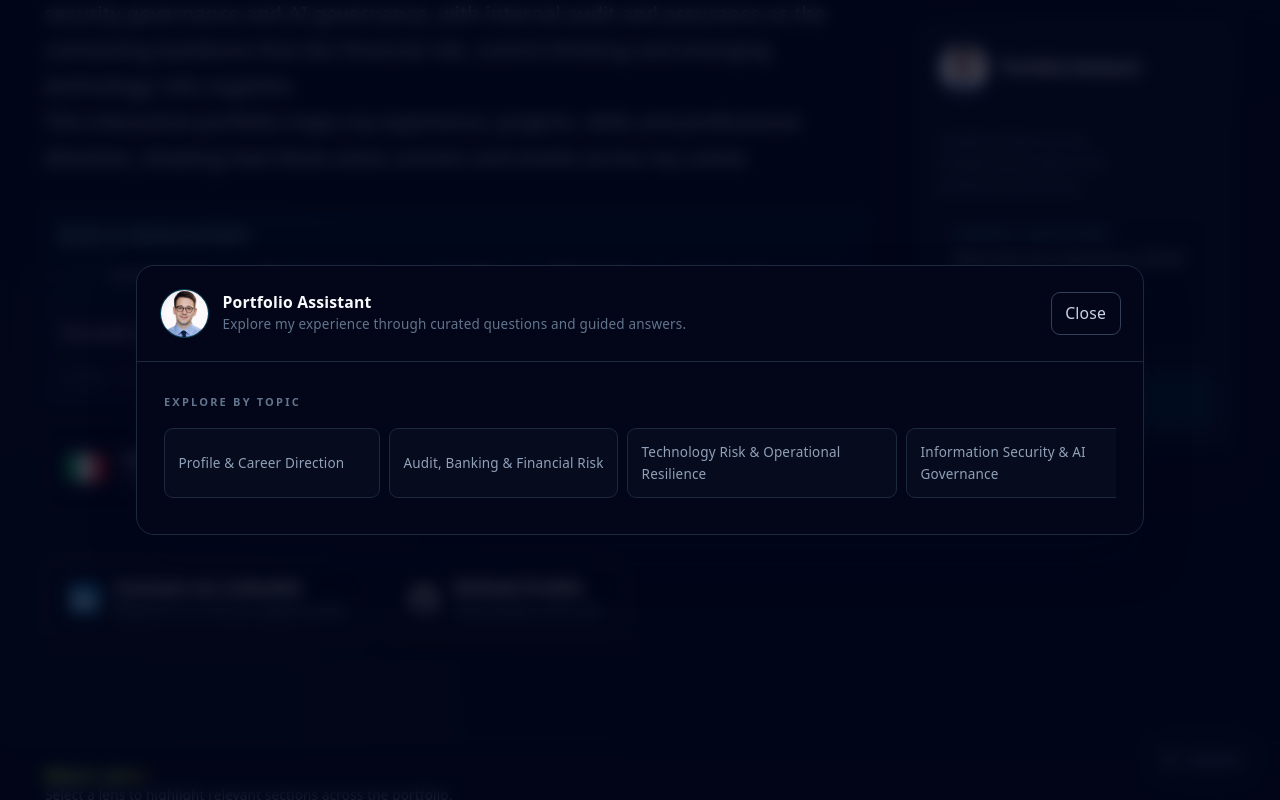
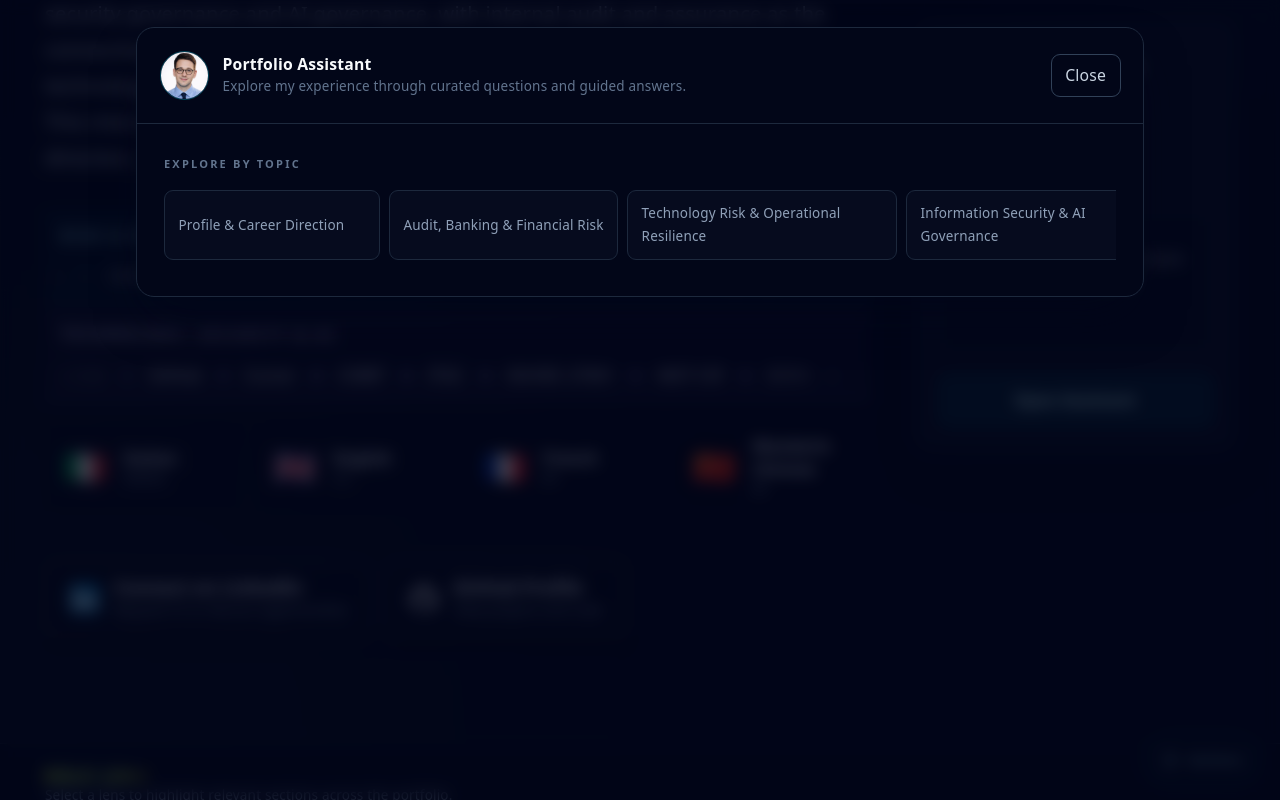
Before and after one commit to lorenzo-natali/professional-portfolio, a React (Vite) app: page / in a window 1280 px wide. Both pictures are taken after a click on the button "Open Assistant". Shown: the part 414-1214 px from the top of the page. Built offline with nearby package versions, Linux system fonts and the light colour scheme.

Commit message:
fix: restore page scrolling for portfolio assistant

```diff
--- a/src/App.jsx
+++ b/src/App.jsx
@@ -1,4 +1,5 @@
 import { useCallback, useEffect, useLayoutEffect, useRef, useState } from "react";
+import { createPortal } from "react-dom";
 import { AnimatePresence, motion } from "framer-motion";
 import {
   DEFAULT_APP_FEATURES,
@@ -122,6 +123,7 @@ function PortfolioAssistant() {
   const [isDrawerOpen, setIsDrawerOpen] = useState(false);
   const [selectedCategory, setSelectedCategory] = useState(null);
   const [previewIndex, setPreviewIndex] = useState(0);
+  const [modalTop, setModalTop] = useState(0);
   const openButtonRef = useRef(null);
   const closeButtonRef = useRef(null);
   const questionRailRef = useRef(null);
@@ -138,6 +140,7 @@ function PortfolioAssistant() {
 
   const openAssistant = () => {
     restoreFocusOnCloseRef.current = false;
+    setModalTop(window.scrollY);
     setSelectedPrompt(null);
     setSelectedCategory(null);
     setIsDrawerOpen(true);
@@ -163,25 +166,6 @@ function PortfolioAssistant() {
   useEffect(() => {
     if (!isDrawerOpen) return undefined;
 
-    const body = document.body;
-    const root = document.documentElement;
-    const previousBodyOverflow = body.style.overflow;
-    const previousBodyPaddingRight = body.style.paddingRight;
-    const previousRootOverflow = root.style.overflow;
-    const rootWidth = root.clientWidth;
-    const scrollbarWidth = rootWidth > 0
-      ? Math.max(0, window.innerWidth - rootWidth)
-      : 0;
-
-    root.style.overflow = "hidden";
-    body.style.overflow = "hidden";
-    if (scrollbarWidth > 0) {
-      const currentPaddingRight = Number.parseFloat(
-        window.getComputedStyle(body).paddingRight
-      ) || 0;
-      body.style.paddingRight = `${currentPaddingRight + scrollbarWidth}px`;
-    }
-
     closeButtonRef.current?.focus();
 
     const onKeyDown = (event) => {
@@ -193,9 +177,6 @@ function PortfolioAssistant() {
 
     return () => {
       document.removeEventListener("keydown", onKeyDown);
-      root.style.overflow = previousRootOverflow;
-      body.style.overflow = previousBodyOverflow;
-      body.style.paddingRight = previousBodyPaddingRight;
     };
   }, [closeAssistant, isDrawerOpen]);
 
@@ -290,9 +271,11 @@ function PortfolioAssistant() {
         </button>
       </aside>
 
-      <AnimatePresence>
-        {isDrawerOpen && (
-          <>
+      {typeof document !== "undefined"
+        ? createPortal(
+            <AnimatePresence>
+              {isDrawerOpen && (
+                <>
             <motion.button
               type="button"
               aria-label="Close assistant overlay"
@@ -303,7 +286,9 @@ function PortfolioAssistant() {
               onClick={() => closeAssistant(true)}
             />
             <motion.div
-              className="fixed inset-0 z-50 flex items-center justify-center overscroll-none p-4 sm:p-6"
+              data-assistant-overlay="document"
+              className="absolute inset-x-0 z-50 flex justify-center p-4 sm:p-6"
+              style={{ top: modalTop }}
               initial={{ opacity: 0, y: 18, scale: 0.98 }}
               animate={{ opacity: 1, y: 0, scale: 1 }}
               exit={{ opacity: 0, y: 18, scale: 0.98 }}
@@ -314,7 +299,7 @@ function PortfolioAssistant() {
                 aria-modal="true"
                 aria-labelledby="portfolio-assistant-modal-title"
                 aria-describedby="portfolio-assistant-modal-description"
-                className="flex max-h-[92vh] w-full max-w-4xl flex-col overflow-hidden rounded-2xl border border-slate-800 bg-slate-950 shadow-2xl shadow-slate-950/70"
+                className="w-full max-w-4xl rounded-2xl border border-slate-800 bg-slate-950 shadow-2xl shadow-slate-950/70"
               >
                 <div className="flex items-center justify-between gap-3 border-b border-slate-800 p-5">
                   <div className="flex min-w-0 items-center gap-3">
@@ -340,7 +325,7 @@ function PortfolioAssistant() {
                   </button>
                 </div>
 
-                <div className="flex-1 overflow-y-auto overscroll-contain p-5 sm:p-6">
+                <div data-assistant-modal-content className="p-5 sm:p-6">
                   <p
                     id="assistant-topic-rail-label"
                     className="text-[11px] font-semibold uppercase tracking-[0.2em] text-slate-500"
@@ -453,9 +438,12 @@ function PortfolioAssistant() {
                 </div>
               </div>
             </motion.div>
-          </>
-        )}
-      </AnimatePresence>
+                </>
+              )}
+            </AnimatePresence>,
+            document.body
+          )
+        : null}
     </>
   );
 }
```
Also changed, not shown: 1 other file (tests, documents, lock files or other folders).
